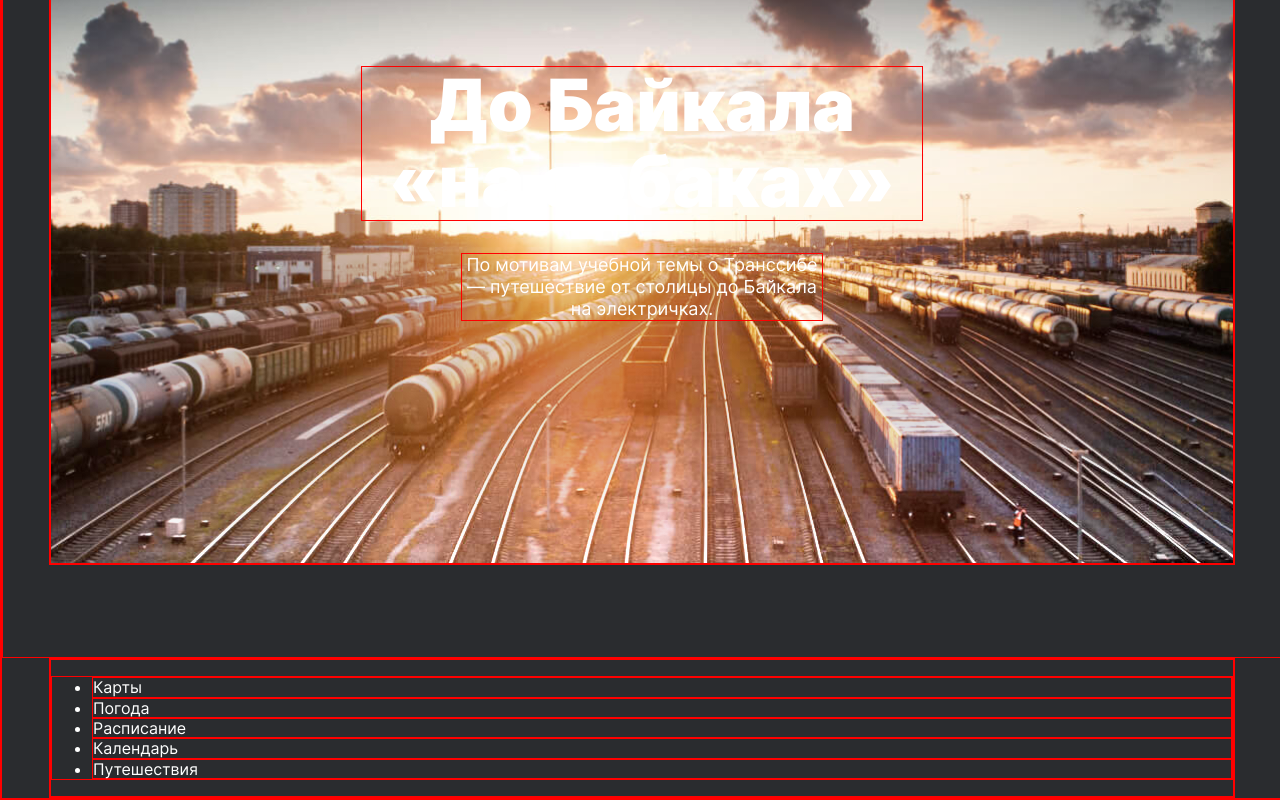
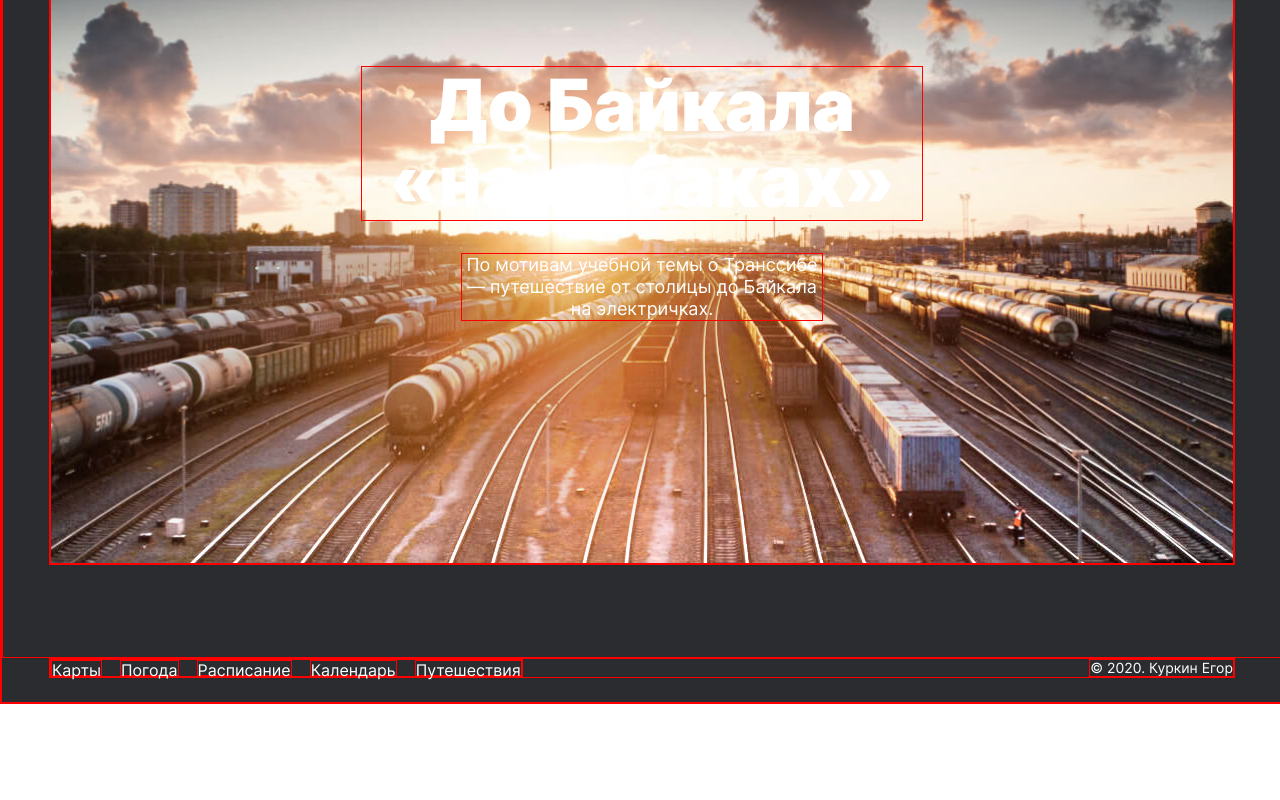
Before and after one commit to proehavshiy/russian-travel, a plain HTML site: page index.html in a window 1280 px wide. Shown: the part 6249-7049 px from the top of the page. After the commit the page ends 6953 px from the top, so only its background shows below. Drawn offline with Linux system fonts and the light colour scheme; files whose address does not match are found by name.

Commit message:
footer готов

```diff
--- /dev/null
+++ b/blocks/footer/__copyright/footer__copyright.css
@@ -0,0 +1,10 @@
+.footer__copyright {
+  margin: 0;
+  font-family: 'Inter';
+  font-style: normal;
+  font-weight: normal;
+  font-size: 14px;
+  line-height: 16px;
+  text-align: right;
+  color: #FFFFFF;
+}
--- /dev/null
+++ b/blocks/footer/__link/footer__link.css
@@ -0,0 +1,14 @@
+.footer__link {
+  margin-right: 18px;
+  text-decoration: none;
+  font-family: 'Inter';
+  font-style: normal;
+  font-weight: normal;
+  font-size: 16px;
+  line-height: 18px;
+  color: #FFFFFF;
+}
+
+.footer__link:last-of-type {
+  margin-right: 0;
+}
--- /dev/null
+++ b/blocks/footer/__links/footer__links.css
@@ -0,0 +1,6 @@
+.footer__links {
+  margin: 0;
+  padding: 0;
+  list-style-type: none;
+  display: flex;
+}
--- a/blocks/footer/footer.css
+++ b/blocks/footer/footer.css
@@ -1,3 +1,7 @@
 .footer {
+  margin-bottom: 24px;
   max-width: 1184px;
+  max-height: 18px;
+  display: flex;
+  justify-content: space-between;
 }
--- a/blocks/page/__links/page__links.css
+++ b/blocks/page/__links/page__links.css
@@ -1,4 +1,5 @@
 .page__links:hover {
+  color: #FFFFFF;
   opacity: 0.8;
   transition: opacity 0.5s;
 }
--- a/index.html
+++ b/index.html
@@ -211,15 +211,26 @@
           </section>
         </main>
         <footer class="footer page__wrap">
-          <nav>
-            <ul>
-              <li>Карты</li>
-              <li>Погода</li>
-              <li>Расписание</li>
-              <li>Календарь</li>
-              <li>Путешествия</li>
-            </ul>
+          <nav class="footer__links">
+            <a class="footer__link page__links" target="_blank" href="https://yandex.ru/maps">
+              Карты
+            </a>
+            <a class="footer__link page__links" target="_blank" href="https://yandex.ru/pogoda">
+              Погода
+            </a>
+            <a class="footer__link page__links" target="_blank" href="https://rasp.yandex.ru">
+              Расписание
+            </a>
+            <a class="footer__link page__links" target="_blank" href="https://calendar.yandex.ru">
+              Календарь
+            </a>
+            <a class="footer__link page__links" target="_blank" href="https://travel.yandex.ru">
+              Путешествия
+            </a>
           </nav>
+          <p class="footer__copyright">
+            © 2020. Куркин Егор
+          </p>
         </footer>
       </div>
     </body>
--- a/pages/index.css
+++ b/pages/index.css
@@ -46,3 +46,6 @@
   @import url(../blocks/cover/__link/cover__link.css);
   /*footer*/
   @import url(../blocks/footer/footer.css);
+  @import url(../blocks/footer/__links/footer__links.css);
+  @import url(../blocks/footer/__link/footer__link.css);
+  @import url(../blocks/footer/__copyright/footer__copyright.css);
```
